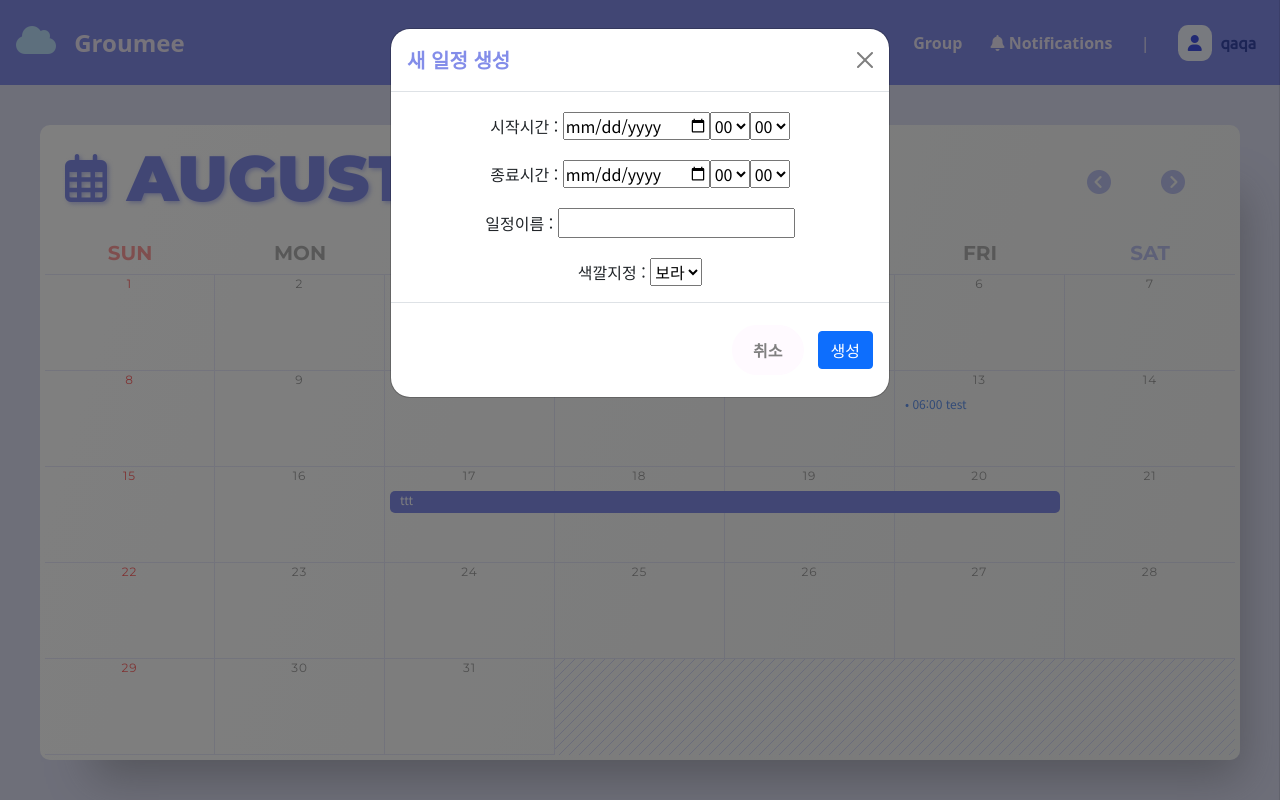
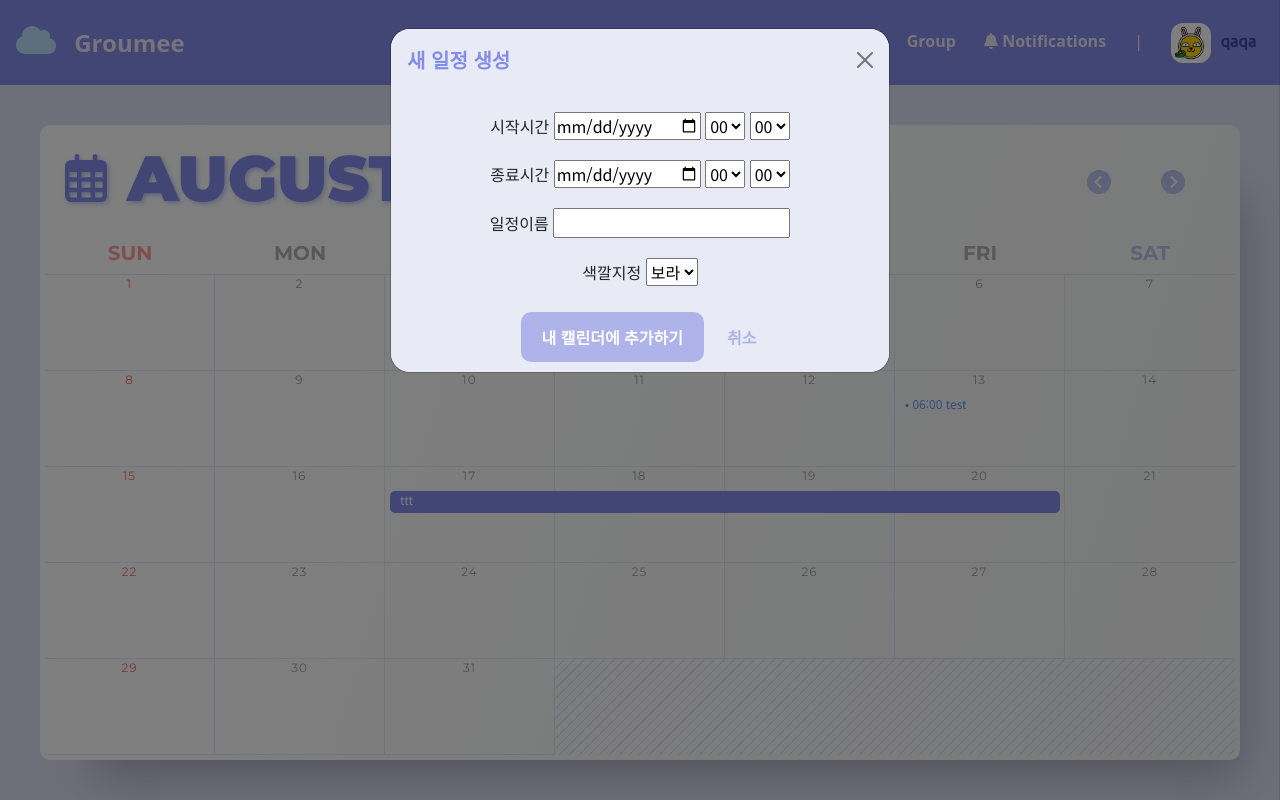
Before and after one commit to kminzy/Heroku_Groumee, a Django app: page /usercalendar/ in a window 1280 px wide, after a click that opens the changed part. Run offline with Django 3.2, Linux system fonts and the light colour scheme; a user stored in the database is signed in; data comes from the database, SQL or seed files in the repository; both versions use the stored data as it was after the commit; some libraries are stand-ins or nearby versions; some web fonts are replaced.

Commit message:
user profile image, userCalendar modal css

```diff
--- a/calendarproject/account/models.py
+++ b/calendarproject/account/models.py
@@ -5,3 +5,4 @@ from django.contrib.auth.models import AbstractUser
 class CustomUser(AbstractUser):
     nickname = models.CharField(max_length=50, primary_key=True)
     email = models.CharField(max_length=50, default='')
+    profile = models.ImageField(blank=True, null=True, upload_to="images/")
--- a/calendarproject/account/templates/signup.html
+++ b/calendarproject/account/templates/signup.html
@@ -14,7 +14,7 @@
                 <img src="{% static 'images/groumeelogo.png' %}">
             </div>
             <div class="mid-section">
-                <form action="{% url 'signup' %}" method="POST">{%csrf_token%}
+                <form action="{% url 'signup' %}" method="POST" enctype="multipart/form-data">{%csrf_token%}
                     <div class="form-element">
                         {{form.username}}
                     </div>
@@ -53,6 +53,10 @@
                             {% endfor %}
                         {% endif %}
                     </div>
+                    <div class="form-element profile-upload">
+                        {{form.profile}}
+                    </div>
+                    <div class="error-field"></div>
                     <input type="hidden" name="next" value="{{ request.GET.next }}"/>
                     <button type="submit" class="btn-signup">회원가입</button>
                 </form>
--- a/calendarproject/account/views.py
+++ b/calendarproject/account/views.py
@@ -32,7 +32,7 @@ def logout_view(request):
 
 def register_view(request):
     if request.method == "POST":
-        form = RegisterForm(request.POST)
+        form = RegisterForm(request.POST, request.FILES)
         if form.is_valid():
             user = form.save()
             login(request, user)
--- a/calendarproject/calendarproject/settings.py
+++ b/calendarproject/calendarproject/settings.py
@@ -136,6 +136,9 @@ STATICFILES_DIRS = [
 
 STATIC_ROOT = os.path.join(BASE_DIR, 'static')
 
+MEDIA_URL = '/media/'
+MEDIA_ROOT = os.path.join(BASE_DIR, 'media')
+
 # Default primary key field type
 # https://docs.djangoproject.com/en/3.2/ref/settings/#default-auto-field
 
--- a/calendarproject/calendarproject/templates/base.html
+++ b/calendarproject/calendarproject/templates/base.html
@@ -67,9 +67,14 @@
 
             <span class="profile space">|</span>
 
-            <span class="profile user-icon"><i class="fas fa-user"></i><span class="user-nickname"> {{user.nickname}}</span></span>
-
-
+            <span class="profile user-icon">
+                {% if user.profile %}
+                    <img class="profile_img" src="{{user.profile.url}}" alt="">
+                {% else %}
+                <i class="fas fa-user"></i>
+                {% endif %}
+                <span class="user-nickname"> {{user.nickname}}</span>
+            </span>
             {% endif %}
         </div>
 
--- a/calendarproject/calendarproject/urls.py
+++ b/calendarproject/calendarproject/urls.py
@@ -17,6 +17,8 @@ from django.contrib import admin
 from django.urls import path, include
 from groupmeet import views
 from account import views as account_view
+from django.conf import settings
+from django.conf.urls.static import static
 
 urlpatterns = [
     path('', account_view.login_view, name="login"),
@@ -44,3 +46,5 @@ urlpatterns = [
     path('groupInvitation/refuseIvitation/<str:id>', views.refuseInvitation, name="refuseInvitation"),
 
 ]
+
+urlpatterns += static(settings.MEDIA_URL, document_root=settings.MEDIA_ROOT)
--- a/calendarproject/groupmeet/static/css/base.css
+++ b/calendarproject/groupmeet/static/css/base.css
@@ -35,6 +35,14 @@
     font-size:1rem;
     font-weight: 800;
     color: #ede7f6;
+}
+
+.profile_img{
+    display: inline;
+    width:40px;
+    height:40px;
+    border-radius: 30%;
+    background: #f1f4ff;
 }
 
 .profile > span{
--- a/calendarproject/groupmeet/static/js/usercalendar.js
+++ b/calendarproject/groupmeet/static/js/usercalendar.js
@@ -227,8 +227,8 @@ $(document).ready(function(){
   $(".go-add-userschedule").click(function (){               // 스케줄 추가 아이콘을 누르면 이하 내용들 실행
                                                              // 자동으로 띄워지는 모달창의 폼 양식을 설정할 건데, 시작시간과 종료시간을 클릭된 날짜로 할 것임
     $('.modal-title').text('새 일정 생성');
-    $('.modal-footer .btn-primary').text('생성');
-    $('.modal-footer .btn-primary').attr("id", "add-userschedule");    // 모달의 이름과 버튼이름, 버튼의 아이디값을 설정
+    $('.btn-wrapper .save-btn').text('내 캘린더에 추가하기');    // 디자인 적용 위해 save-btn으로 변경
+    $('.btn-wrapper .save-btn').attr("id", "add-userschedule");    // 모달의 이름과 버튼이름, 버튼의 아이디값을 설정
 
     $('.modal-body #userschedule-form ul').empty();                    // 오류메시지 출력하는 영역 비우기
     // let form_field_month = (cur_month < 10) ? ("0" + cur_month) : cur_month;
--- a/calendarproject/groupmeet/templates/userCalendar.html
+++ b/calendarproject/groupmeet/templates/userCalendar.html
@@ -27,28 +27,28 @@
       <div class="modal fade" id="UserScheduleModal" tabindex="-1" aria-labelledby="UserScheduleModalLabel" aria-hidden="true">
         <div class="modal-dialog">
           <div class="modal-content">
-            <div class="modal-header">
+            <div class="modal-header group-modal">
               <h5 class="modal-title" id="UserScheduleModalLabel"></h5>
               <button type="button" class="btn-close" data-bs-dismiss="modal" aria-label="Close"></button>
             </div>
-            <div class="modal-body">
+            <div class="modal-body modal-body-wrapper group-modal">
               <form id="userschedule-form">{% csrf_token %}
                 <div class="start-time">
-                  <span>시작시간 : </span>{{form.start_date}}{{form.start_hour}}{{form.start_minute}}
+                  <span>시작시간 </span>{{form.start_date}} {{form.start_hour}} {{form.start_minute}}
                 </div>
                 <ul id="form-start-error"></ul>
                 <div class="end-time">
-                  <span>종료시간 : </span>{{form.end_date}}{{form.end_hour}}{{form.end_minute}}
+                  <span>종료시간 </span>{{form.end_date}} {{form.end_hour}} {{form.end_minute}}
                 </div>
                 <ul id="form-end-error"></ul>
-                <span>일정이름 : </span>{{form.title}}<br>
+                <span>일정이름 </span>{{form.title}}<br>
                 <ul id="form-title-error"></ul>
-                <span>색깔지정 : </span>{{form.color}}
+                <span>색깔지정 </span>{{form.color}}
               </form>
             </div>
-            <div class="modal-footer">
-              <button type="button" class="btn btn-secondary" data-bs-dismiss="modal">취소</button>
-              <button type="button" class="btn btn-primary"></button>
+            <div class="btn-wrapper group-modal">
+              <button type="button" class="btn save-btn"></button>
+              <button type="button" class="btn cancel-btn" data-bs-dismiss="modal">취소</button>
             </div>
           </div>
         </div>
```
Also changed, not shown: calendarproject/account/forms.py (+6 -1 lines), calendarproject/account/static/css/signup.css (+16 -2 lines), calendarproject/account/migrations/0001_initial.py, calendarproject/db.sqlite3, calendarproject/media/images/muzi.png (added), calendarproject/media/images/tube1.png (added), calendarproject/media/images/tube3.png (added), calendarproject/media/images/tube4.png (added), calendarproject/media/images/던던댄스.jpg (added).
